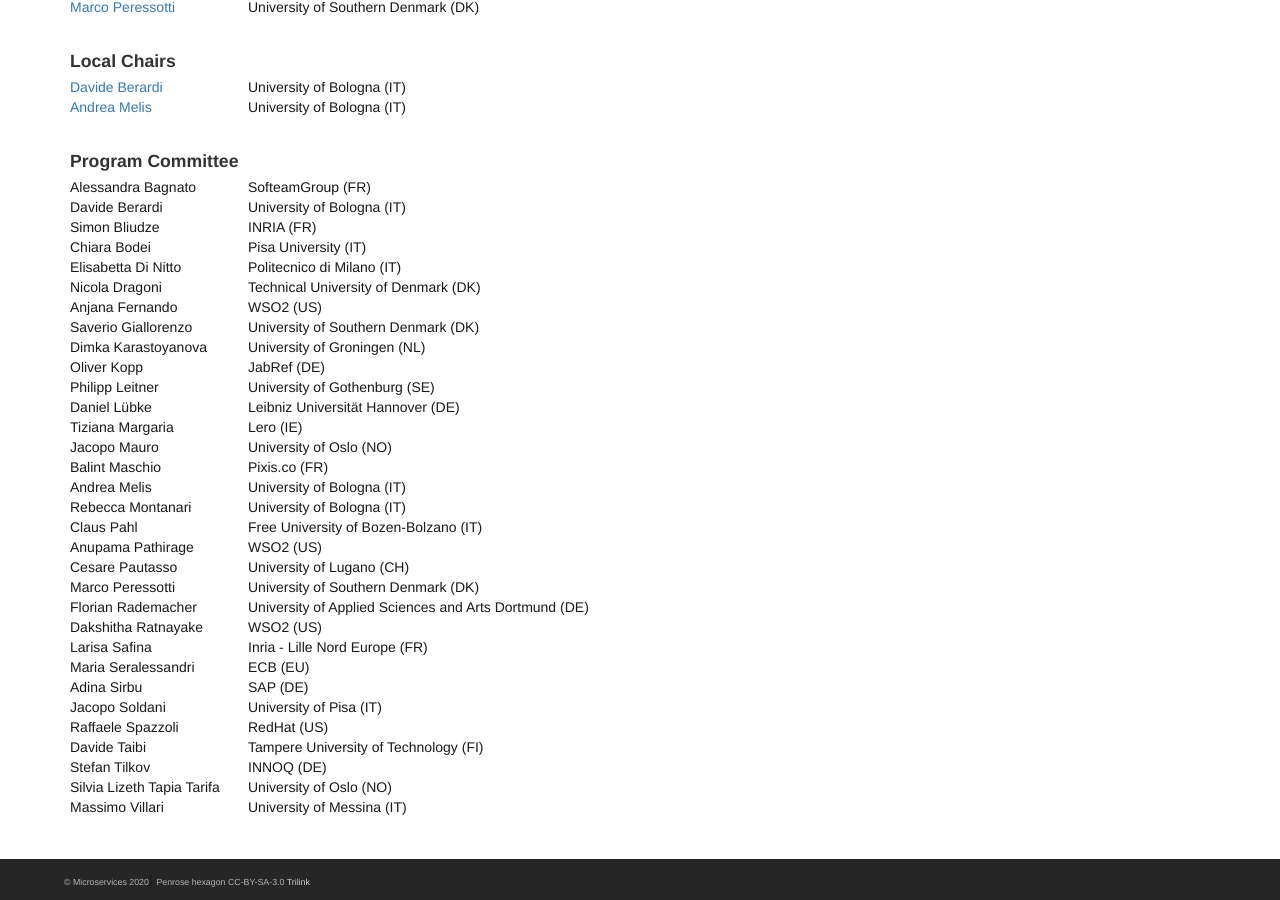
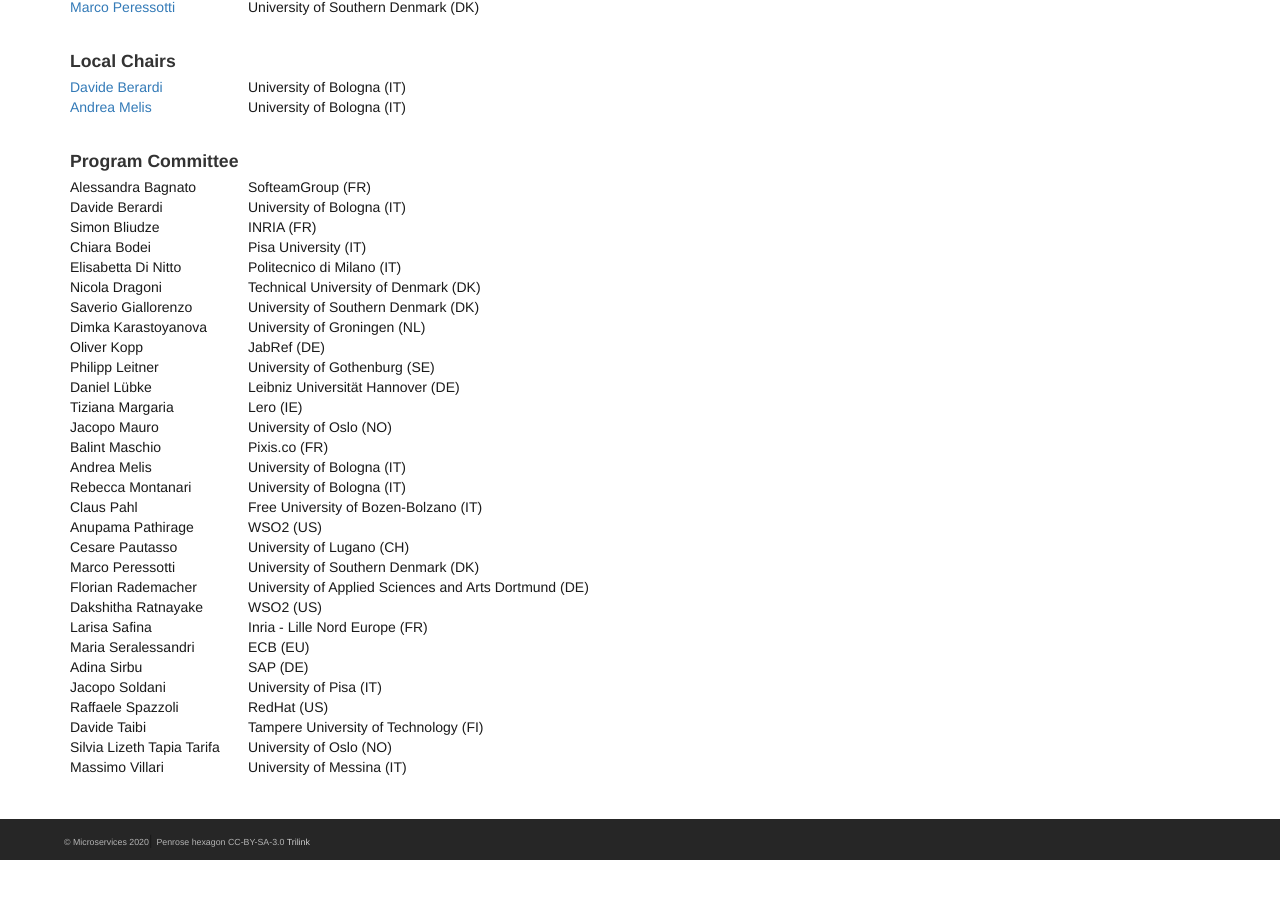
Before and after one commit to microservices-community/microservices-2020, a Jekyll site: the page built from committees.md, in a window 1280 px wide and 900 px high, scrolled down 871 px. Built offline with Jekyll 4.4.1, drawn with Linux system fonts in a browser that asks for light colours; after the commit the page ends 1731 px from its top, so only the background shows below that.

Commit message:
updated PCs

```diff
--- a/cfp.txt
+++ b/cfp.txt
@@ -87,7 +87,6 @@ Simon Bliudze, INRIA (FR)
 Chiara Bodei, Pisa University (IT)
 Elisabetta Di Nitto, Politecnico di Milano (IT)
 Nicola Dragoni, Technical University of Denmark (DK)
-Anjana Fernando, WSO2 (US)
 Saverio Giallorenzo, University of Southern Denmark (DK)
 Claudio Guidi, italianaSoftware s.r.l. (IT)
 Dimka Karastoyanova, University of Groningen (NL)
@@ -112,7 +111,6 @@ Adina Sirbu, SAP (DE)
 Jacopo Soldani, University of Pisa (IT)
 Raffaele Spazzoli, RedHat (US)
 Davide Taibi, Tampere University of Technology (FI)
-Stefan Tilkov, INNOQ (DE)
 Silvia Lizeth Tapia Tarifa, University of Oslo (NO)
 Massimo Villari, University of Messina (IT)
 Gianluigi Zavattaro, University of Bologna (IT)
--- a/committees.md
+++ b/committees.md
@@ -52,7 +52,6 @@ layout: page
     <tr><td>Chiara Bodei</td><td>Pisa University (IT)</td></tr>
     <tr><td>Elisabetta Di Nitto</td><td>Politecnico di Milano (IT)</td></tr>
     <tr><td>Nicola Dragoni</td><td>Technical University of Denmark (DK)</td></tr>
-    <tr><td>Anjana Fernando</td><td>WSO2 (US)</td></tr>
     <tr><td>Saverio Giallorenzo</td><td>University of Southern Denmark (DK)</td></tr>
     {%- comment -%}
     <tr><td>Claudio Guidi</td><td>italianaSoftware s.r.l. (IT)</td></tr>
@@ -81,7 +80,6 @@ layout: page
     <tr><td>Jacopo Soldani</td><td>University of Pisa (IT)</td></tr>
     <tr><td>Raffaele Spazzoli</td><td>RedHat (US)</td></tr>
     <tr><td>Davide Taibi</td><td>Tampere University of Technology (FI)</td></tr>
-    <tr><td>Stefan Tilkov</td><td>INNOQ (DE)</td></tr>
     <tr><td>Silvia Lizeth Tapia Tarifa</td><td>University of Oslo (NO)</td></tr>
     <tr><td>Massimo Villari</td><td>University of Messina (IT)</td></tr>
     {%- comment -%}
```
